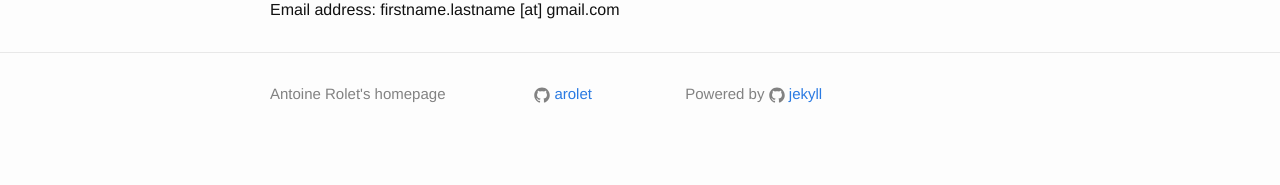
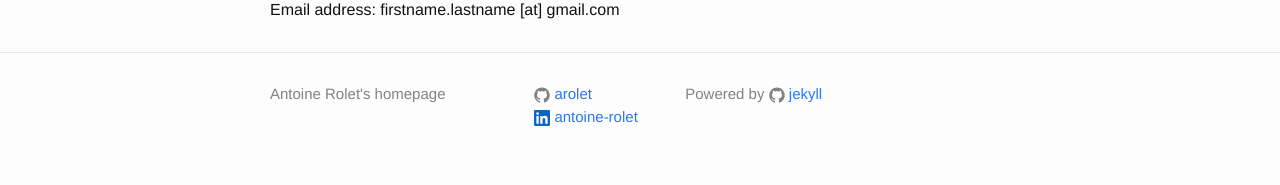
Before and after one commit to arolet/arolet.github.io, a Jekyll site: the page built from index.html, in a window 1280 px wide. Shown: the part 753-938 px from the top of the page. Built offline with Jekyll 4.4.1, drawn with Linux system fonts in a browser that asks for light colours.

Commit message:
:zap: add linkedin link

```diff
--- a/_config.yml
+++ b/_config.yml
@@ -12,7 +12,9 @@ description: > # this means to ignore newlines until "baseurl:"
 
 baseurl: "" # the subpath of your site, e.g. /blog
 url: "arolet.github.io" # the base hostname & protocol for your site
-github_username:  arolet
+github_username: arolet
+linkedin_username: antoine-rolet-3aba0a257
+linkedin_displayname: antoine-rolet
 
 # Build settings
 markdown: kramdown
--- a/_includes/footer.html
+++ b/_includes/footer.html
@@ -18,10 +18,14 @@
             {% include icon-github.html username=site.github_username %}
           </li>
           {% endif %}
-
           {% if site.twitter_username %}
           <li>
             {% include icon-twitter.html username=site.twitter_username %}
+          </li>
+          {% endif %}
+          {% if site.linkedin_username %}
+          <li>
+            {% include icon-linkedin.html username=site.linkedin_username displayname=site.linkedin_displayname %}
           </li>
           {% endif %}
         </ul>
--- /dev/null
+++ b/_includes/icon-linkedin.html
@@ -0,0 +1 @@
+<a href="https://www.linkedin.com/in/{{ include.username }}"><span class="icon">{% include icon-linkedin.svg %}</span><span class="username">&nbsp;{{ include.displayname }}</span></a>
```
Also changed, not shown: _includes/icon-linkedin.svg (added).
